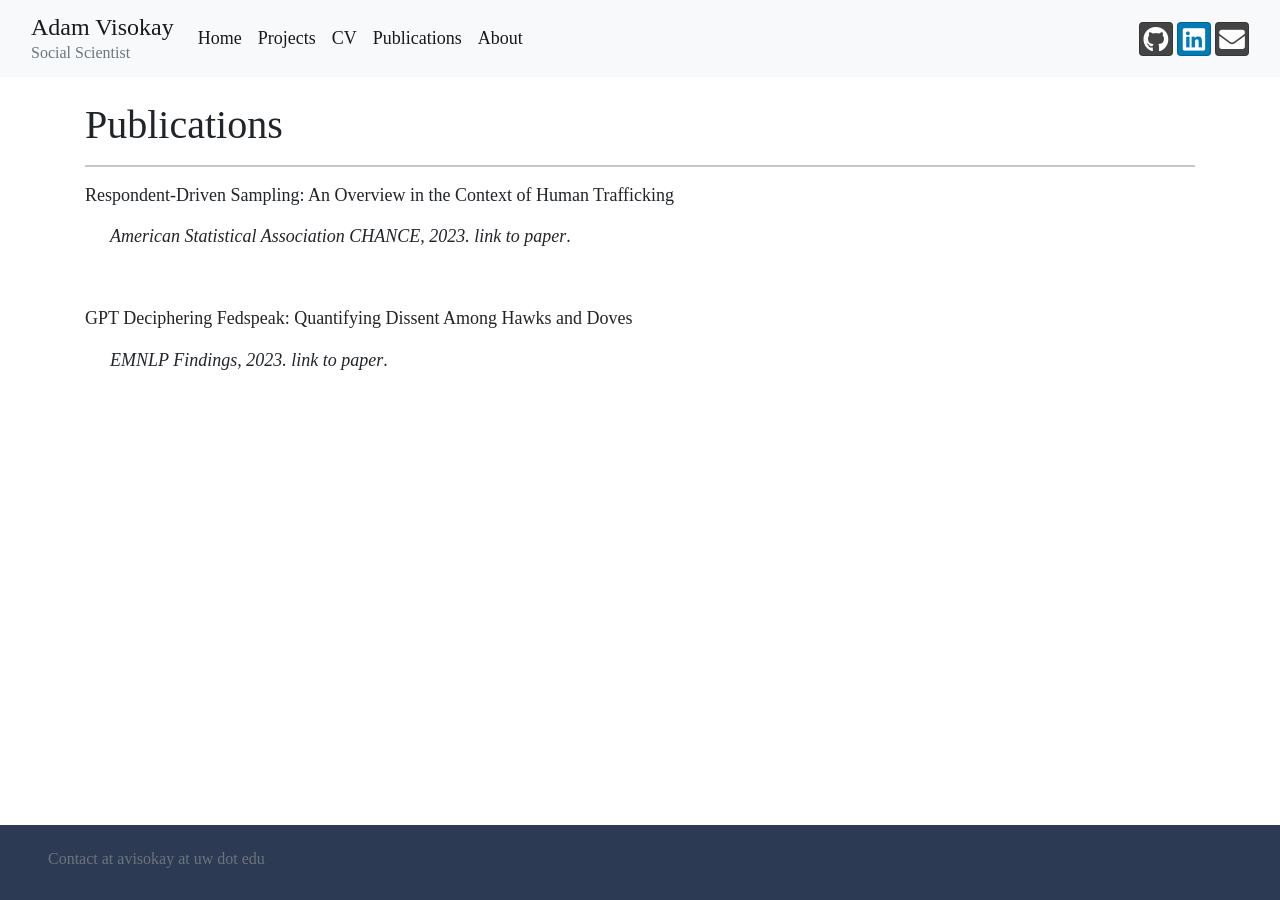
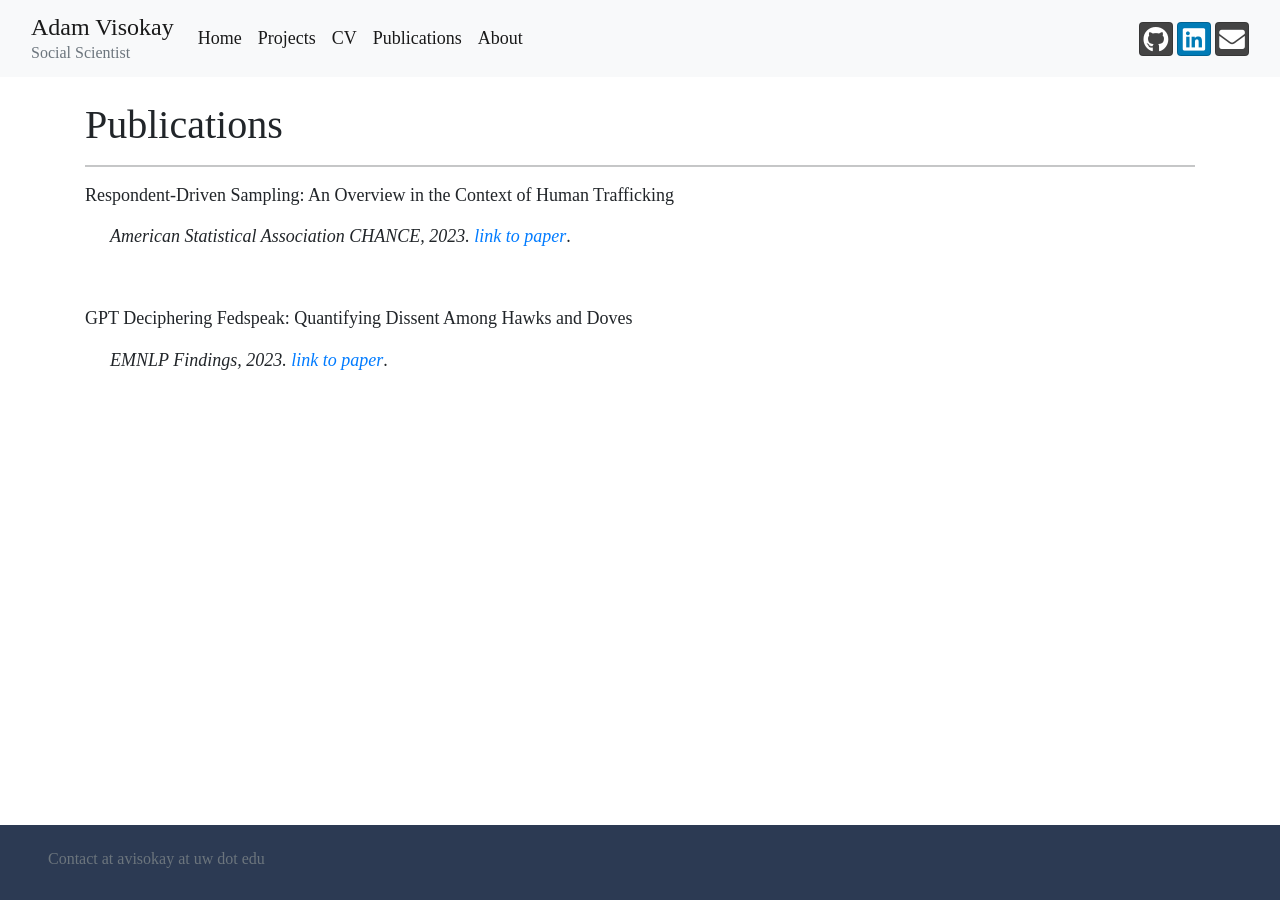
Before and after one commit to avisokay/avisokay.github.io, a Jekyll site: the page built from publications.html, in a window 1280 px wide. Built offline with Jekyll 4.4.1, drawn with Linux system fonts in a browser that asks for light colours; nearby versions of some CDN libraries.

```diff
--- a/_includes/publications.md
+++ b/_includes/publications.md
@@ -1,11 +1,11 @@
 Respondent-Driven Sampling: An Overview in the Context of Human Trafficking<br/>
 <p style="margin-left: 25px;">
-<em>American Statistical Association CHANCE,  2023. <a href="https://www.tandfonline.com/doi/full/10.1080/09332480.2023.2290949"></a>link to paper</em>.
+<em>American Statistical Association CHANCE,  2023. <a href="https://www.tandfonline.com/doi/full/10.1080/09332480.2023.2290949">link to paper</a></em>.
 </p>
 
 <br>
 
 GPT Deciphering Fedspeak: Quantifying Dissent Among Hawks and Doves<br/>
 <p style="margin-left: 25px;">
-<em>EMNLP Findings, 2023. <a href="https://aclanthology.org/2023.findings-emnlp.434/"></a>link to paper</em>.
+<em>EMNLP Findings, 2023. <a href="https://aclanthology.org/2023.findings-emnlp.434/">link to paper</a></em>.
 </p>
```
